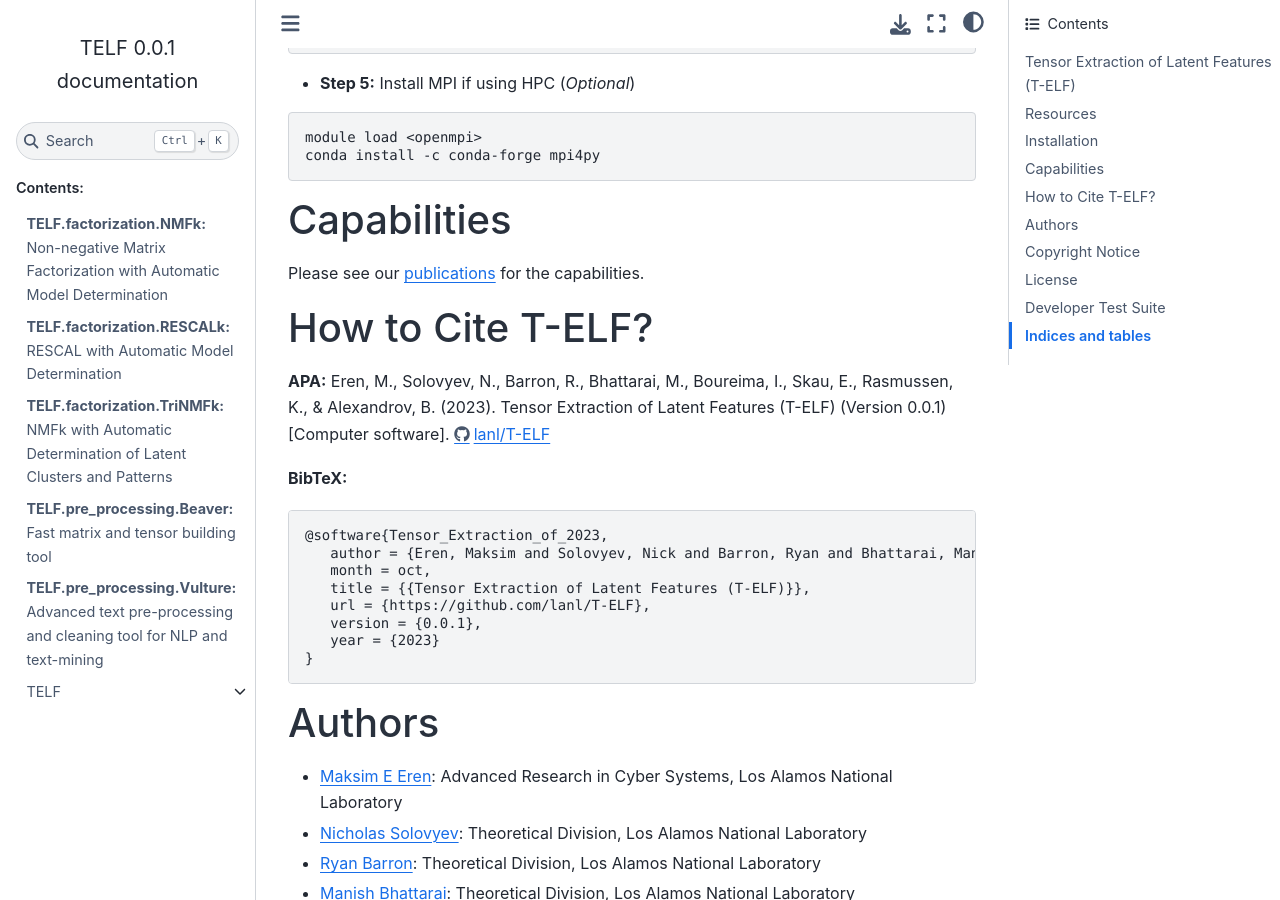
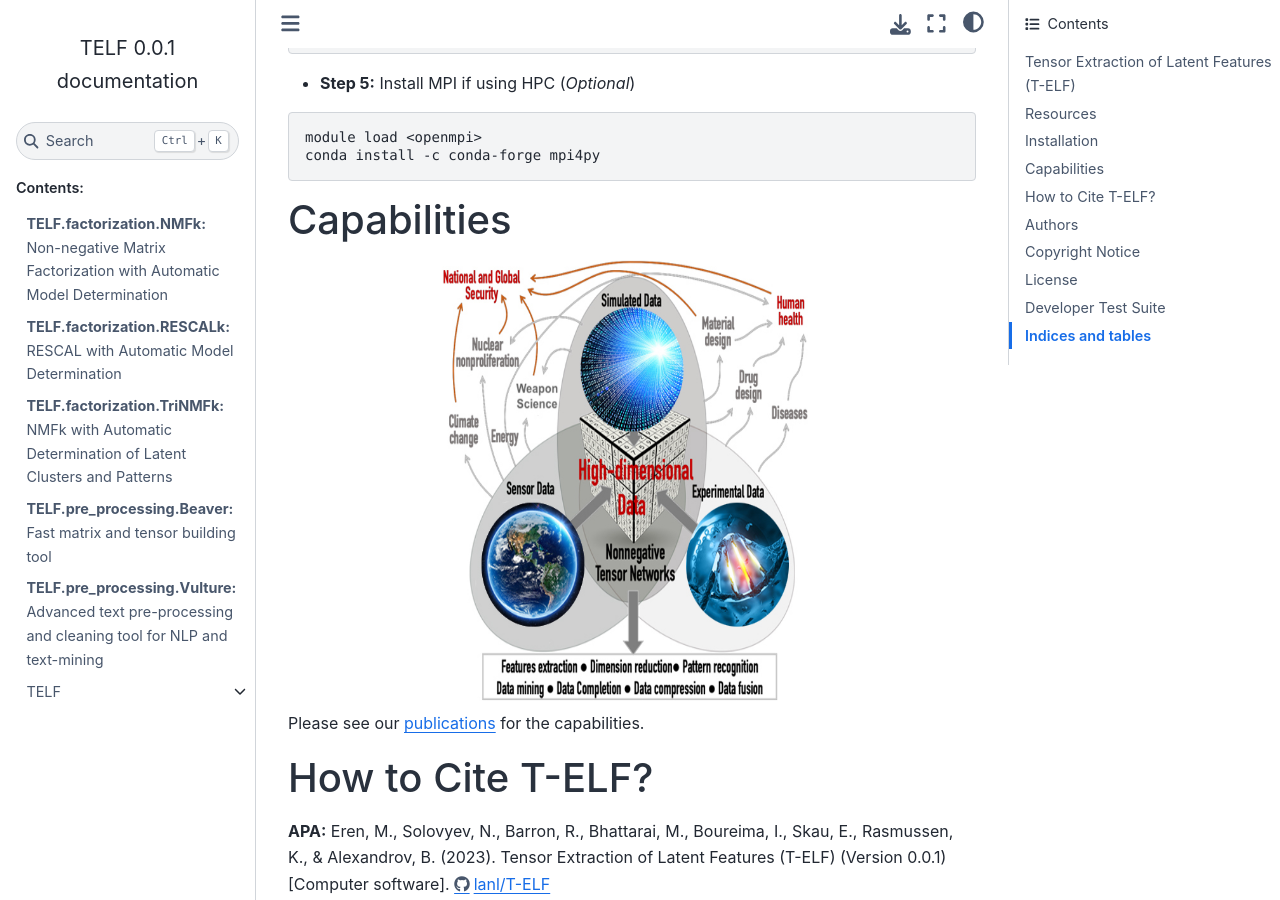
Before and after one commit to lanl/T-ELF, a Sphinx documentation site: the page built from docs/source/index.rst, in a window 1280 px wide and 900 px high, scrolled down 2129 px. Built offline with Sphinx 7.4.7 and the Sphinx Book theme 1.1.4, drawn with Linux system fonts in a browser that asks for light colours.

Commit message:
update documentation

```diff
--- a/docs/source/index.rst
+++ b/docs/source/index.rst
@@ -103,6 +103,11 @@
 Capabilities
 ========================================
 
+.. image:: ../Second_image_TensorNetworks.jpg
+   :width: 400px
+   :height: 450px
+   :scale: 100 %
+   :align: center
 
 Please see our `publications <https://github.com/lanl/T-ELF/blob/main/Publications.md>`_ for the capabilities.
 
```
Also changed, not shown: README.md (+4 -0 lines), docs/Second_image_TensorNetworks.jpg (added).
